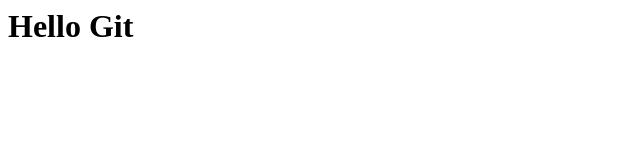
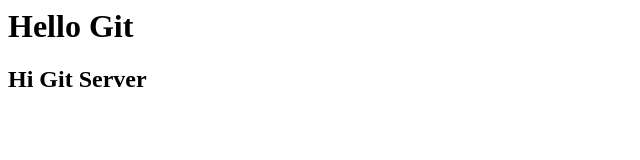
Before and after one commit to MalikArrosid-77/belajar-git-remote, a plain HTML site: page index.html in a window 1280 px wide. Shown: the whole page, without its empty margins (0-640 px from the left). Drawn offline with Linux system fonts and the light colour scheme.

Commit message:
Mengupdate file dengan penambahan tag h2

```diff
--- a/index.html
+++ b/index.html
@@ -1,5 +1,6 @@
 <html>
     <body>
         <h1>Hello Git</h1>
+        <h2>Hi Git Server</h2>
     </body>
 </html>
```
